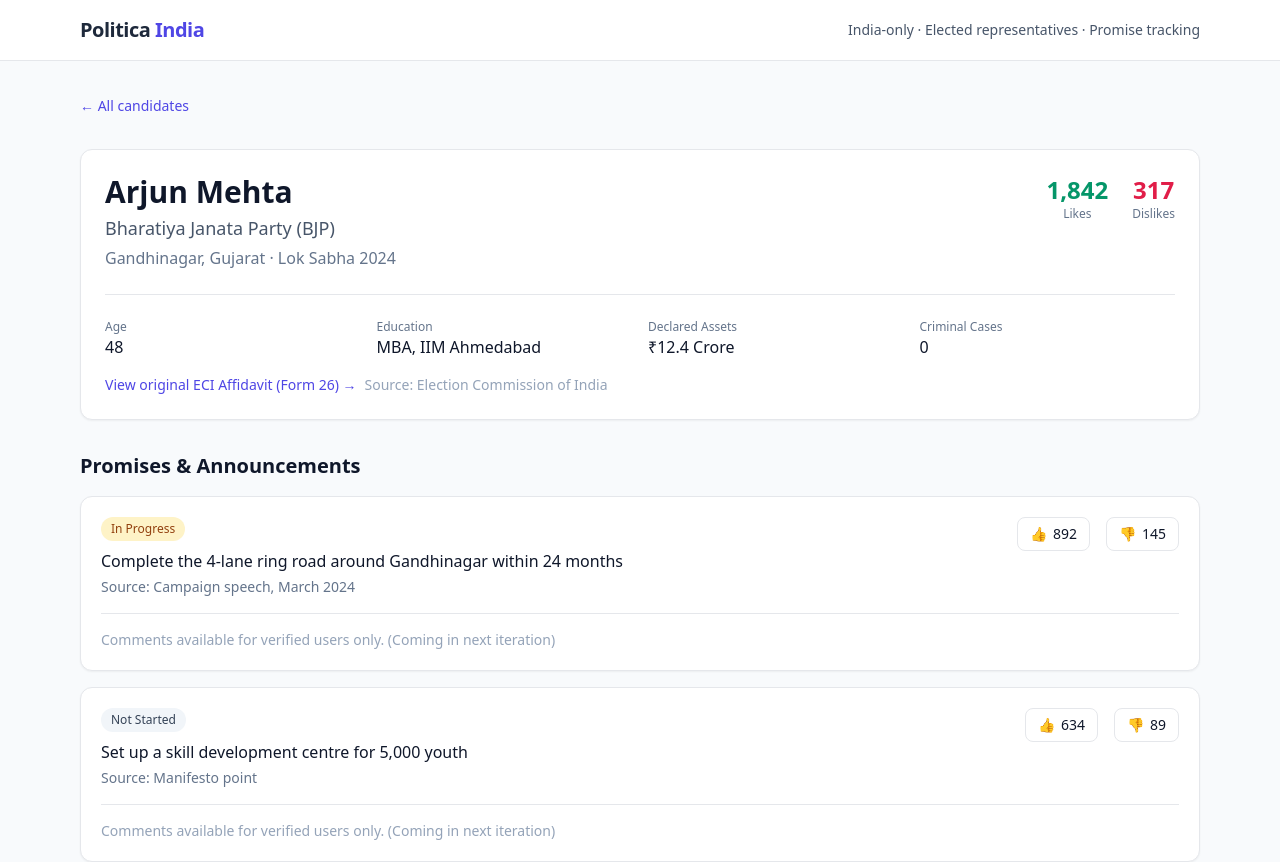
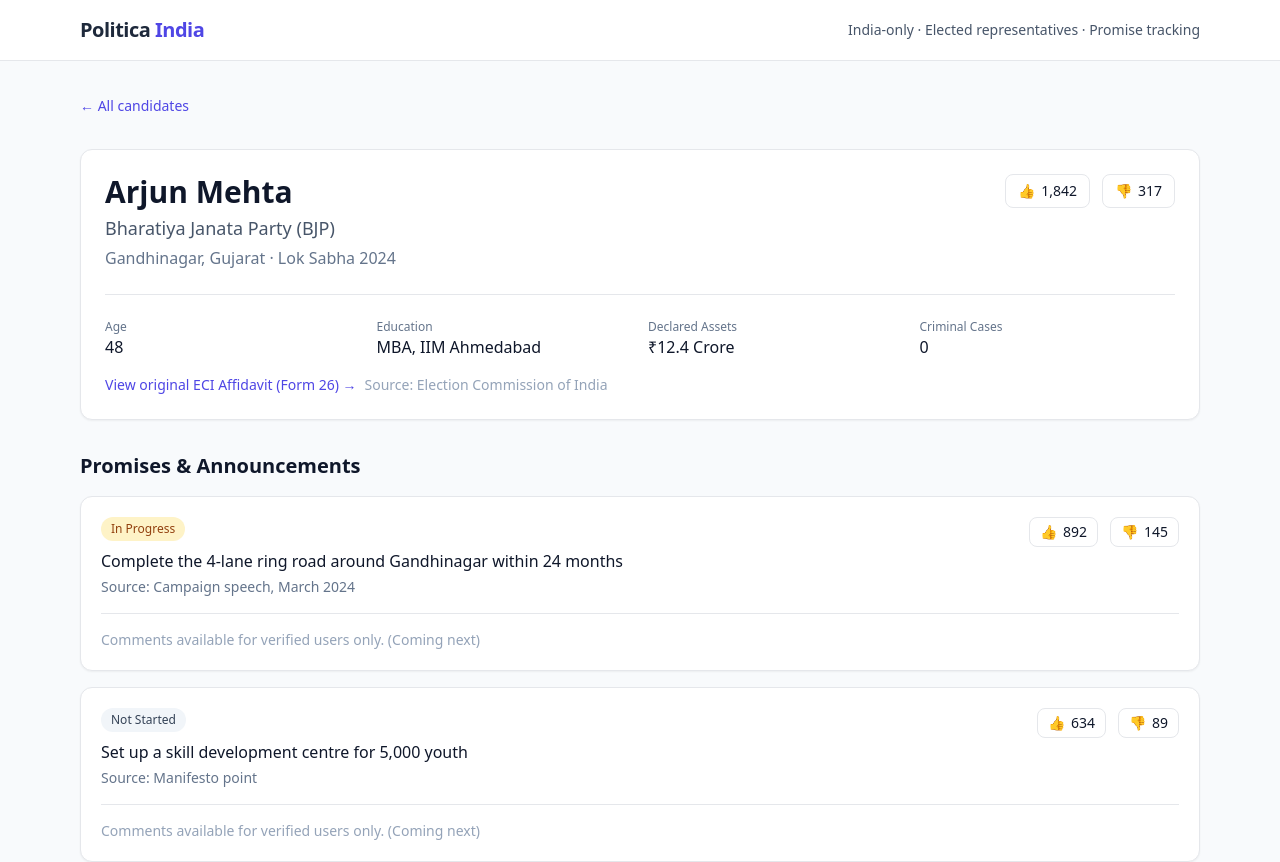
Before and after one commit to Rudhra6467/politica-india, a Next.js app: page /candidates/cand-001 in a window 1280 px wide. Shown: the top 862 px of the page. Built offline with nearby package versions, Linux system fonts and the light colour scheme.

Commit message:
Make Like/Dislike buttons interactive with optimistic client-side state

```diff
--- a/src/app/candidates/[id]/page.tsx
+++ b/src/app/candidates/[id]/page.tsx
@@ -1,6 +1,7 @@
 import Link from "next/link";
 import { notFound } from "next/navigation";
 import { getCandidateById, type PromiseStatus } from "@/data/pilot-candidates";
+import LikeDislikeButtons from "@/components/LikeDislikeButtons";
 
 const statusStyles: Record<PromiseStatus, string> = {
   NOT_STARTED: "bg-slate-100 text-slate-700",
@@ -47,19 +48,16 @@ export default async function CandidatePage({
               {candidate.party} ({candidate.partyAbbr})
             </p>
             <p className="mt-1 text-slate-500">
-              {candidate.constituency}, {candidate.state} · {candidate.electionType} {candidate.electionYear}
+              {candidate.constituency}, {candidate.state} · {candidate.electionType}{" "}
+              {candidate.electionYear}
             </p>
           </div>
 
-          <div className="flex items-center gap-6">
-            <div className="text-center">
-              <div className="text-2xl font-bold text-emerald-600">{candidate.likes.toLocaleString()}</div>
-              <div className="text-xs text-slate-500">Likes</div>
-            </div>
-            <div className="text-center">
-              <div className="text-2xl font-bold text-rose-600">{candidate.dislikes.toLocaleString()}</div>
-              <div className="text-xs text-slate-500">Dislikes</div>
-            </div>
+          <div className="shrink-0">
+            <LikeDislikeButtons
+              initialLikes={candidate.likes}
+              initialDislikes={candidate.dislikes}
+            />
           </div>
         </div>
 
@@ -106,15 +104,14 @@ export default async function CandidatePage({
 
         <div className="space-y-4">
           {candidate.promises.map((p) => (
-            <div
-              key={p.id}
-              className="rounded-xl border bg-white p-5 shadow-sm"
-            >
+            <div key={p.id} className="rounded-xl border bg-white p-5 shadow-sm">
               <div className="flex flex-col sm:flex-row sm:items-start sm:justify-between gap-3">
                 <div className="flex-1">
                   <div className="flex items-center gap-2 mb-2">
                     <span
-                      className={`text-xs font-medium px-2.5 py-1 rounded-full ${statusStyles[p.status]}`}
+                      className={`text-xs font-medium px-2.5 py-1 rounded-full ${
+                        statusStyles[p.status]
+                      }`}
                     >
                       {statusLabel[p.status]}
                     </span>
@@ -125,27 +122,18 @@ export default async function CandidatePage({
                   )}
                 </div>
 
-                <div className="flex items-center gap-4 shrink-0">
-                  <button
-                    className="flex items-center gap-1.5 rounded-lg border px-3 py-1.5 text-sm hover:bg-emerald-50 hover:border-emerald-300 transition"
-                    title="Like (login required in full version)"
-                  >
-                    <span>👍</span>
-                    <span className="font-medium">{p.likes.toLocaleString()}</span>
-                  </button>
-                  <button
-                    className="flex items-center gap-1.5 rounded-lg border px-3 py-1.5 text-sm hover:bg-rose-50 hover:border-rose-300 transition"
-                    title="Dislike (login required in full version)"
-                  >
-                    <span>👎</span>
-                    <span className="font-medium">{p.dislikes.toLocaleString()}</span>
-                  </button>
+                <div className="shrink-0">
+                  <LikeDislikeButtons
+                    initialLikes={p.likes}
+                    initialDislikes={p.dislikes}
+                    size="sm"
+                  />
                 </div>
               </div>
 
               {/* Placeholder for comments */}
               <div className="mt-4 pt-4 border-t text-sm text-slate-400">
-                Comments available for verified users only. (Coming in next iteration)
+                Comments available for verified users only. (Coming next)
               </div>
             </div>
           ))}
@@ -153,8 +141,8 @@ export default async function CandidatePage({
       </section>
 
       <p className="text-xs text-slate-400 text-center">
-        Neutrality note: This platform shows declared data and public reaction counts.
-        It does not rank or endorse any candidate.
+        Neutrality note: This platform shows declared data and public reaction counts. It does not
+        rank or endorse any candidate.
       </p>
     </div>
   );
--- /dev/null
+++ b/src/components/LikeDislikeButtons.tsx
@@ -0,0 +1,82 @@
+"use client";
+
+import { useState } from "react";
+
+interface LikeDislikeButtonsProps {
+  initialLikes: number;
+  initialDislikes: number;
+  size?: "sm" | "md";
+}
+
+export default function LikeDislikeButtons({
+  initialLikes,
+  initialDislikes,
+  size = "md",
+}: LikeDislikeButtonsProps) {
+  const [likes, setLikes] = useState(initialLikes);
+  const [dislikes, setDislikes] = useState(initialDislikes);
+  const [userVote, setUserVote] = useState<"like" | "dislike" | null>(null);
+
+  const handleLike = () => {
+    if (userVote === "like") {
+      // Undo like
+      setLikes((v) => v - 1);
+      setUserVote(null);
+    } else {
+      if (userVote === "dislike") {
+        setDislikes((v) => v - 1);
+      }
+      setLikes((v) => v + 1);
+      setUserVote("like");
+    }
+  };
+
+  const handleDislike = () => {
+    if (userVote === "dislike") {
+      // Undo dislike
+      setDislikes((v) => v - 1);
+      setUserVote(null);
+    } else {
+      if (userVote === "like") {
+        setLikes((v) => v - 1);
+      }
+      setDislikes((v) => v + 1);
+      setUserVote("dislike");
+    }
+  };
+
+  const btnBase =
+    size === "sm"
+      ? "flex items-center gap-1.5 rounded-lg border px-2.5 py-1 text-sm transition"
+      : "flex items-center gap-1.5 rounded-lg border px-3 py-1.5 text-sm transition";
+
+  return (
+    <div className="flex items-center gap-3">
+      <button
+        onClick={handleLike}
+        className={`${btnBase} ${
+          userVote === "like"
+            ? "bg-emerald-50 border-emerald-400 text-emerald-700"
+            : "hover:bg-emerald-50 hover:border-emerald-300"
+        }`}
+        title="Like"
+      >
+        <span>👍</span>
+        <span className="font-medium">{likes.toLocaleString()}</span>
+      </button>
+
+      <button
+        onClick={handleDislike}
+        className={`${btnBase} ${
+          userVote === "dislike"
+            ? "bg-rose-50 border-rose-400 text-rose-700"
+            : "hover:bg-rose-50 hover:border-rose-300"
+        }`}
+        title="Dislike"
+      >
+        <span>👎</span>
+        <span className="font-medium">{dislikes.toLocaleString()}</span>
+      </button>
+    </div>
+  );
+}
```
